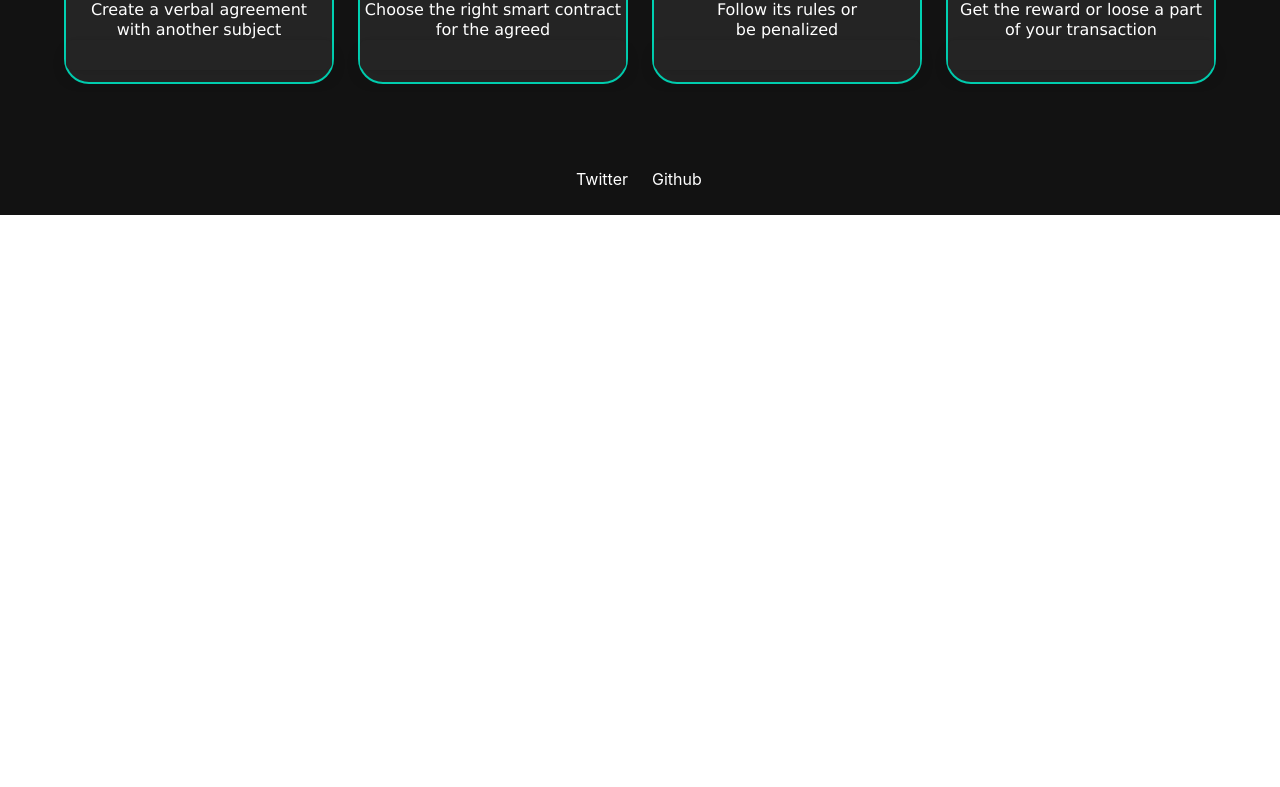
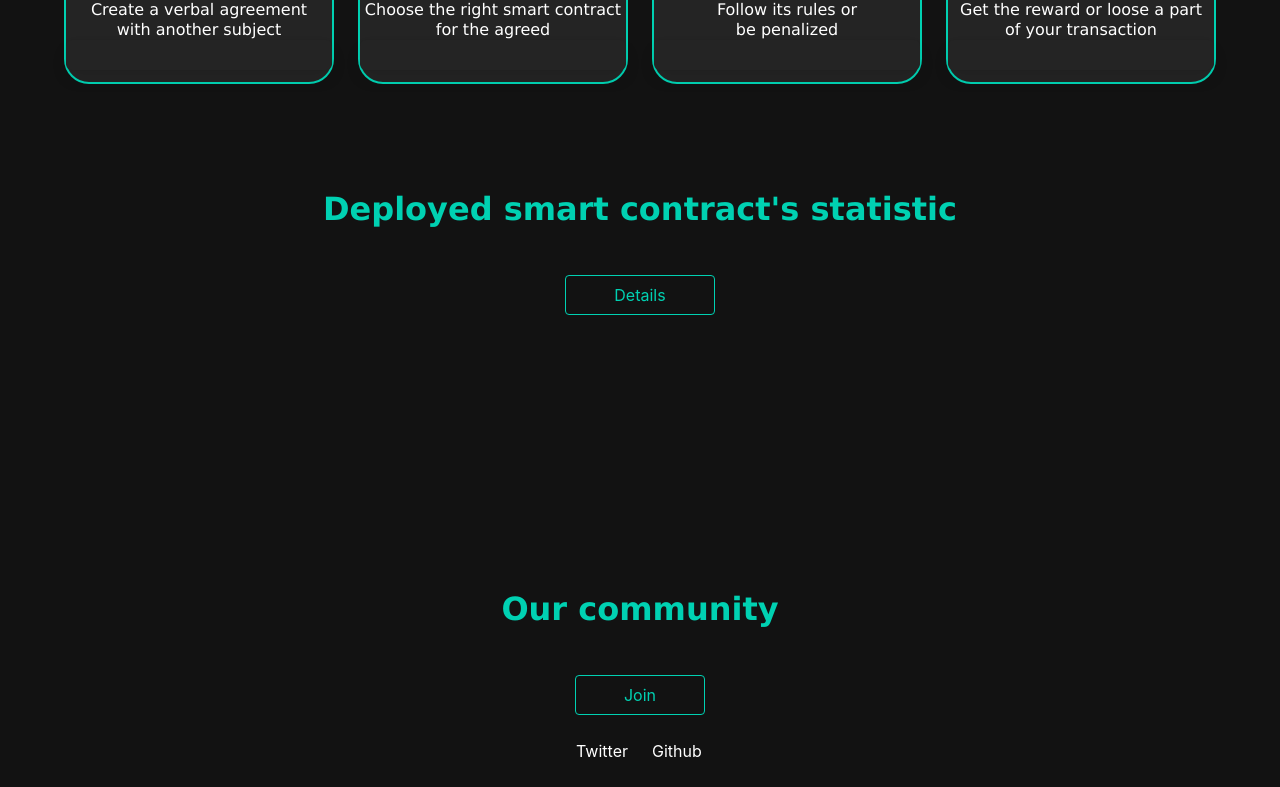
Before and after one commit to farinavito/Web3-Website, a Next.js app: page / in a window 1280 px wide. Shown: the part 1057-1844 px from the top of the page. Before the commit the page ends 1272 px from the top, so only its background shows below. Built offline with nearby package versions, Linux system fonts and the light colour scheme.

Commit message:
added 2 more sections

```diff
--- a/pages/index.js
+++ b/pages/index.js
@@ -215,6 +215,37 @@ const Homepage = () => {
                   </div>
                 </div>
             </section>
+
+            <section className="hero is-halfheight has-background-black-bis">
+                <div className="columns">
+                  <div className="column has-text-centered mt-6">
+                    <text className="title ">
+                      Deployed smart contract's statistic
+                    </text>
+                    <p className="has-text-centered mt-6">
+                    <Link href="/how-it-works">
+                      <button className="button is-outlined py-2 px-6 is-size-6">Details</button>
+                    </Link>
+                    </p>
+                  </div>
+                </div>
+            </section>
+
+            <section className="hero is-medium has-background-black-bis">
+                <div className="columns">
+                  <div className="column has-text-centered mt-6">
+                    <text className="title ">
+                      Our community
+                    </text>
+                    <p className="has-text-centered mt-6">
+                    <Link href="/how-it-works">
+                      <button className="button is-outlined py-2 px-6 is-size-6">Join</button>
+                    </Link>
+                    </p>
+                  </div>
+                </div>
+            </section>
+
         <footer>
         <section className="hero is-small has-background-black-bis">
             <div className="hero-body">
```
